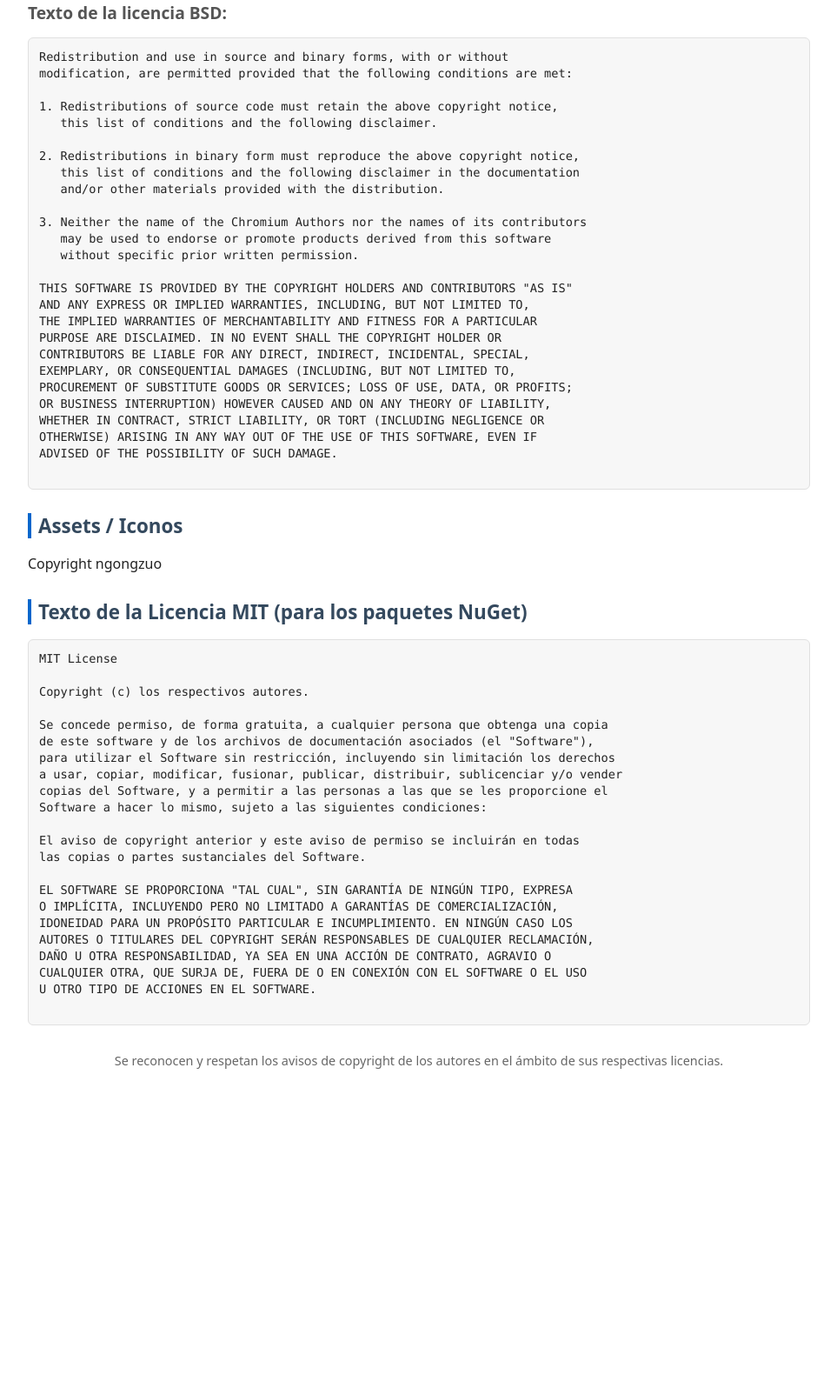
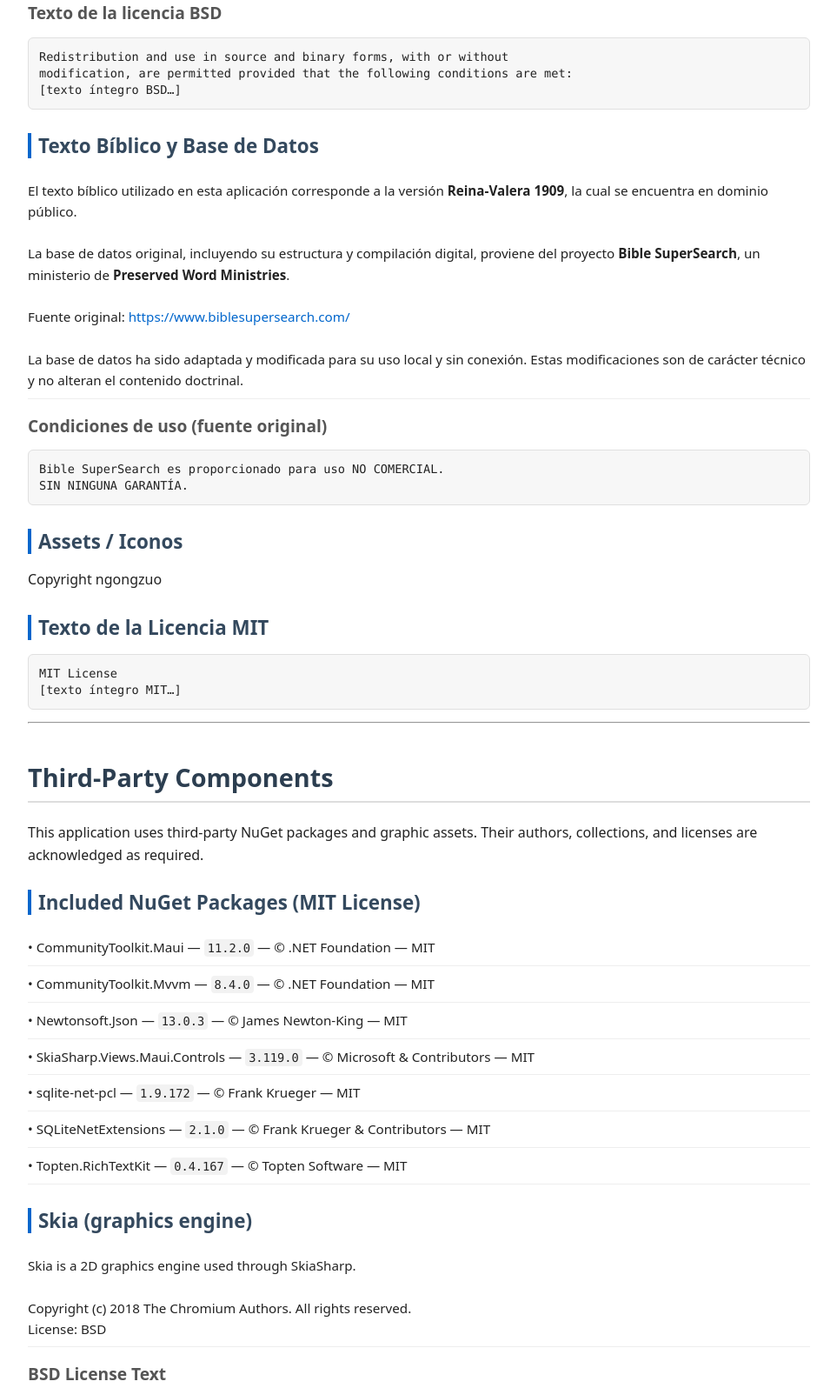
Before and after one commit to ShieldPanama/rv1909-legal, a plain HTML site: page docs/oss.html in a window 1280 px wide. Shown: the part 733-2329 px from the top of the page at 87% size, without its empty margins (158-1121 px from the left). Before the commit the page ends 1988 px from the top, so only its background shows below. Drawn offline with Linux system fonts and the light colour scheme; files that its build step writes are made by us from their sources.

Commit message:
update
update: agregue creditos de biblia

```diff
--- a/docs/oss.html
+++ b/docs/oss.html
@@ -7,12 +7,19 @@
     <link rel="stylesheet" href="styles.css">
 </head>
 <body>
+
+    <!-- ========================================================= -->
+    <!-- ======================= ESPAÑOL ======================== -->
+    <!-- ========================================================= -->
+
     <h1>Componentes de Terceros</h1>
 
-    <p>La aplicación utiliza paquetes NuGet y recursos gráficos de terceros. Se reconocen sus autores, colecciones y licencias conforme a lo exigido.</p>
+    <p>
+        La aplicación utiliza paquetes NuGet y recursos gráficos de terceros.
+        Se reconocen sus autores, colecciones y licencias conforme a lo exigido.
+    </p>
 
-    <!-- ==================== NuGet Packages ==================== -->
-    <h2>Paquetes NuGet incluidos (MIT License)</h2>
+    <h2>Paquetes NuGet incluidos (Licencia MIT)</h2>
     <div class="package">• CommunityToolkit.Maui — <code>11.2.0</code> — © .NET Foundation — MIT</div>
     <div class="package">• CommunityToolkit.Mvvm — <code>8.4.0</code> — © .NET Foundation — MIT</div>
     <div class="package">• Newtonsoft.Json — <code>13.0.3</code> — © James Newton-King — MIT</div>
@@ -21,76 +28,126 @@
     <div class="package">• SQLiteNetExtensions — <code>2.1.0</code> — © Frank Krueger & Contributors — MIT</div>
     <div class="package">• Topten.RichTextKit — <code>0.4.167</code> — © Topten Software — MIT</div>
 
-    <!-- ==================== Skia BSD ==================== -->
     <h2>Skia (motor gráfico)</h2>
     <div class="package">
         Skia es un motor gráfico 2D utilizado a través de SkiaSharp.<br><br>
-
         Copyright (c) 2018 The Chromium Authors. All rights reserved.<br>
         Licencia: BSD License
     </div>
 
-    <h3>Texto de la licencia BSD:</h3>
-    <pre>
+    <h3>Texto de la licencia BSD</h3>
+<pre>
 Redistribution and use in source and binary forms, with or without
 modification, are permitted provided that the following conditions are met:
+[texto íntegro BSD…]
+</pre>
 
-1. Redistributions of source code must retain the above copyright notice,
-   this list of conditions and the following disclaimer.
+    <h2>Texto Bíblico y Base de Datos</h2>
+    <div class="package">
+        El texto bíblico utilizado en esta aplicación corresponde a la versión
+        <strong>Reina-Valera 1909</strong>, la cual se encuentra en dominio público.<br><br>
 
-2. Redistributions in binary form must reproduce the above copyright notice,
-   this list of conditions and the following disclaimer in the documentation
-   and/or other materials provided with the distribution.
+        La base de datos original, incluyendo su estructura y compilación digital,
+        proviene del proyecto <strong>Bible SuperSearch</strong>, un ministerio de
+        <strong>Preserved Word Ministries</strong>.<br><br>
 
-3. Neither the name of the Chromium Authors nor the names of its contributors
-   may be used to endorse or promote products derived from this software
-   without specific prior written permission.
+        Fuente original:
+        <a href="https://www.biblesupersearch.com/" target="_blank">
+            https://www.biblesupersearch.com/
+        </a><br><br>
 
-THIS SOFTWARE IS PROVIDED BY THE COPYRIGHT HOLDERS AND CONTRIBUTORS "AS IS"
-AND ANY EXPRESS OR IMPLIED WARRANTIES, INCLUDING, BUT NOT LIMITED TO,
-THE IMPLIED WARRANTIES OF MERCHANTABILITY AND FITNESS FOR A PARTICULAR
-PURPOSE ARE DISCLAIMED. IN NO EVENT SHALL THE COPYRIGHT HOLDER OR
-CONTRIBUTORS BE LIABLE FOR ANY DIRECT, INDIRECT, INCIDENTAL, SPECIAL,
-EXEMPLARY, OR CONSEQUENTIAL DAMAGES (INCLUDING, BUT NOT LIMITED TO,
-PROCUREMENT OF SUBSTITUTE GOODS OR SERVICES; LOSS OF USE, DATA, OR PROFITS;
-OR BUSINESS INTERRUPTION) HOWEVER CAUSED AND ON ANY THEORY OF LIABILITY,
-WHETHER IN CONTRACT, STRICT LIABILITY, OR TORT (INCLUDING NEGLIGENCE OR
-OTHERWISE) ARISING IN ANY WAY OUT OF THE USE OF THIS SOFTWARE, EVEN IF
-ADVISED OF THE POSSIBILITY OF SUCH DAMAGE.
-  </pre>
+        La base de datos ha sido adaptada y modificada para su uso local y sin conexión.
+        Estas modificaciones son de carácter técnico y no alteran el contenido doctrinal.
+    </div>
 
-    <!-- ==================== Assets / Icons ==================== -->
+    <h3>Condiciones de uso (fuente original)</h3>
+<pre>
+Bible SuperSearch es proporcionado para uso NO COMERCIAL.
+SIN NINGUNA GARANTÍA.
+</pre>
+
     <h2>Assets / Iconos</h2>
     <p>Copyright ngongzuo</p>
 
+    <h2>Texto de la Licencia MIT</h2>
+<pre>
+MIT License
+[texto íntegro MIT…]
+</pre>
 
+    <hr>
 
-    <!-- ==================== MIT License ==================== -->
-    <h2>Texto de la Licencia MIT (para los paquetes NuGet)</h2>
-    <pre>
+    <!-- ========================================================= -->
+    <!-- ======================== ENGLISH ======================= -->
+    <!-- ========================================================= -->
+
+    <h1>Third-Party Components</h1>
+
+    <p>
+        This application uses third-party NuGet packages and graphic assets.
+        Their authors, collections, and licenses are acknowledged as required.
+    </p>
+
+    <h2>Included NuGet Packages (MIT License)</h2>
+    <div class="package">• CommunityToolkit.Maui — <code>11.2.0</code> — © .NET Foundation — MIT</div>
+    <div class="package">• CommunityToolkit.Mvvm — <code>8.4.0</code> — © .NET Foundation — MIT</div>
+    <div class="package">• Newtonsoft.Json — <code>13.0.3</code> — © James Newton-King — MIT</div>
+    <div class="package">• SkiaSharp.Views.Maui.Controls — <code>3.119.0</code> — © Microsoft & Contributors — MIT</div>
+    <div class="package">• sqlite-net-pcl — <code>1.9.172</code> — © Frank Krueger — MIT</div>
+    <div class="package">• SQLiteNetExtensions — <code>2.1.0</code> — © Frank Krueger & Contributors — MIT</div>
+    <div class="package">• Topten.RichTextKit — <code>0.4.167</code> — © Topten Software — MIT</div>
+
+    <h2>Skia (graphics engine)</h2>
+    <div class="package">
+        Skia is a 2D graphics engine used through SkiaSharp.<br><br>
+        Copyright (c) 2018 The Chromium Authors. All rights reserved.<br>
+        License: BSD
+    </div>
+
+    <h3>BSD License Text</h3>
+<pre>
+Redistribution and use in source and binary forms, with or without
+modification, are permitted provided that the following conditions are met:
+[full BSD text…]
+</pre>
+
+    <h2>Biblical Text and Database</h2>
+    <div class="package">
+        The biblical text used in this application corresponds to the
+        <strong>Reina-Valera 1909</strong> version, which is in the public domain.<br><br>
+
+        The original database, including its structure and digital compilation,
+        originates from the <strong>Bible SuperSearch</strong> project, a ministry of
+        <strong>Preserved Word Ministries</strong>.<br><br>
+
+        Original source:
+        <a href="https://www.biblesupersearch.com/" target="_blank">
+            https://www.biblesupersearch.com/
+        </a><br><br>
+
+        The database has been adapted and modified for local, offline use.
+        These modifications are technical and do not alter doctrinal content.
+    </div>
+
+    <h3>Terms of Use (original source)</h3>
+<pre>
+Bible SuperSearch is provided for NON-COMMERCIAL use.
+WITHOUT ANY WARRANTY.
+</pre>
+
+    <h2>Assets / Icons</h2>
+    <p>Copyright ngongzuo</p>
+
+    <h2>MIT License Text</h2>
+<pre>
 MIT License
+[full MIT text…]
+</pre>
 
-Copyright (c) los respectivos autores.
+    <small>
+        Copyright notices of third-party authors are acknowledged and respected
+        under their respective licenses.
+    </small>
 
-Se concede permiso, de forma gratuita, a cualquier persona que obtenga una copia
-de este software y de los archivos de documentación asociados (el "Software"),
-para utilizar el Software sin restricción, incluyendo sin limitación los derechos
-a usar, copiar, modificar, fusionar, publicar, distribuir, sublicenciar y/o vender
-copias del Software, y a permitir a las personas a las que se les proporcione el
-Software a hacer lo mismo, sujeto a las siguientes condiciones:
-
-El aviso de copyright anterior y este aviso de permiso se incluirán en todas
-las copias o partes sustanciales del Software.
-
-EL SOFTWARE SE PROPORCIONA "TAL CUAL", SIN GARANTÍA DE NINGÚN TIPO, EXPRESA
-O IMPLÍCITA, INCLUYENDO PERO NO LIMITADO A GARANTÍAS DE COMERCIALIZACIÓN,
-IDONEIDAD PARA UN PROPÓSITO PARTICULAR E INCUMPLIMIENTO. EN NINGÚN CASO LOS
-AUTORES O TITULARES DEL COPYRIGHT SERÁN RESPONSABLES DE CUALQUIER RECLAMACIÓN,
-DAÑO U OTRA RESPONSABILIDAD, YA SEA EN UNA ACCIÓN DE CONTRATO, AGRAVIO O
-CUALQUIER OTRA, QUE SURJA DE, FUERA DE O EN CONEXIÓN CON EL SOFTWARE O EL USO
-U OTRO TIPO DE ACCIONES EN EL SOFTWARE.
-  </pre>
-
-    <small>Se reconocen y respetan los avisos de copyright de los autores en el ámbito de sus respectivas licencias.</small>
 </body>
 </html>
```
